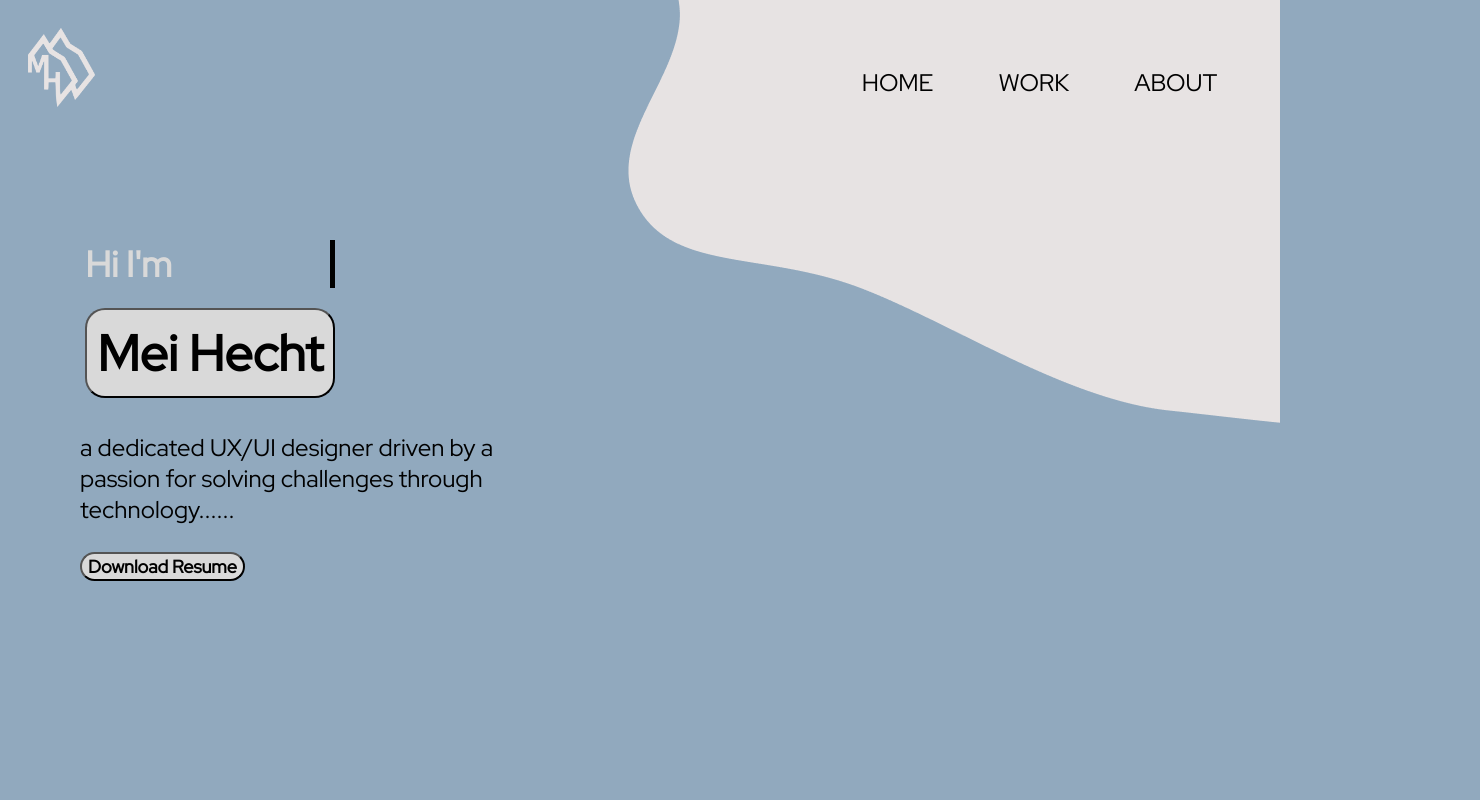
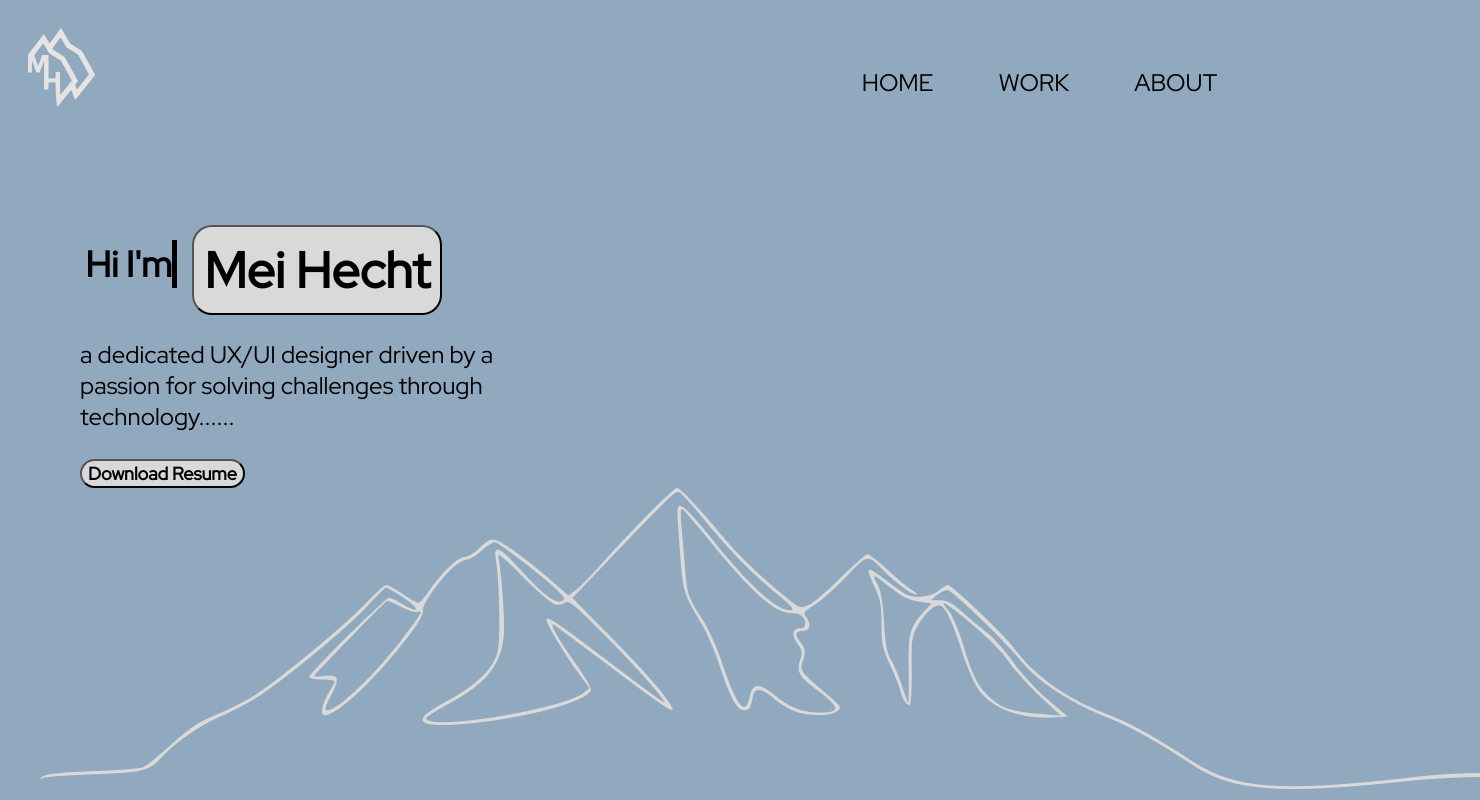
Before and after one commit to meihecht/UX_UI_HW_18, a plain HTML site: page index.html in a window 1280 px wide. Shown: the top 800 px of the page, 1480 px wide, since content can reach past the window. Drawn offline with Linux system fonts and the light colour scheme.

Commit message:
added new hero img

```diff
--- a/css/style.css
+++ b/css/style.css
@@ -6,13 +6,12 @@ body{
     min-height:100vh;
     margin:0;
     padding:0;
-    background-image: url(/images18/blob2.png);
-    background-position:top right;
+    /* background-image: url(/images18/mountain2.jpg); */
+    /* background-position:top right; */
     background-repeat:no-repeat;
 }
-/* #travelBuddy{
-    margin:40px;
-} */
+
+
 
 #skillsGrid{
     margin:40px;
@@ -153,10 +152,12 @@ header.navigation li:hover{
     padding-left:40px;
     color:black;
 }
-/* footer{
-    width:73%;
-    text-align:right;
-} */
+.content img{
+    position: relative;
+    /* margin-bottom:-10px; */
+    /* padding-bottom:2.5rem; */
+}
+
 footer{
     width:98%;
     padding: 1%;
@@ -191,8 +192,9 @@ footer{
     background-color:#D9D9D9;
     font-family: 'Red Hat Display';font-size: 50px;
     padding:10px;
-    font-weight:bold;
+    font-weight:bolder;
     margin-top:20px;
+    margin-left:10px;
 
 }
 .me.active{
@@ -211,7 +213,7 @@ footer{
 }
 .hi h1{
     animation:
-    typing 4s steps(40, end),
+    typing 3s steps(40, end),
     blink-caret .75s step-end infinite;
     overflow:hidden;
     border-right: .15em solid black; /* The typwriter cursor */
--- a/index.html
+++ b/index.html
@@ -27,12 +27,14 @@
             <div class = "content">
                 <img src="" alt="">
                 <div class = "hi">
-                    <h1>Hi I'm</h1>
-                    <button class = "me">Mei Hecht</button>
+                    <h1 style= "color:black;">Hi I'm</h1>
+
                 </div>
+                <button class = "me">Mei Hecht</button>
                 <p> a dedicated UX/UI designer driven by a passion for solving challenges through technology......</p>
                 <button class = "resume">Download Resume</button>
                 <!-- <button class = "me">Mei Hecht</button> -->
+                <img src="/images18/mountain2 1 (Traced).png" alt="">
             </div>
         </section>
         <br>
```
Also changed, not shown: images18/mountain2 1 (Traced).png (added).
